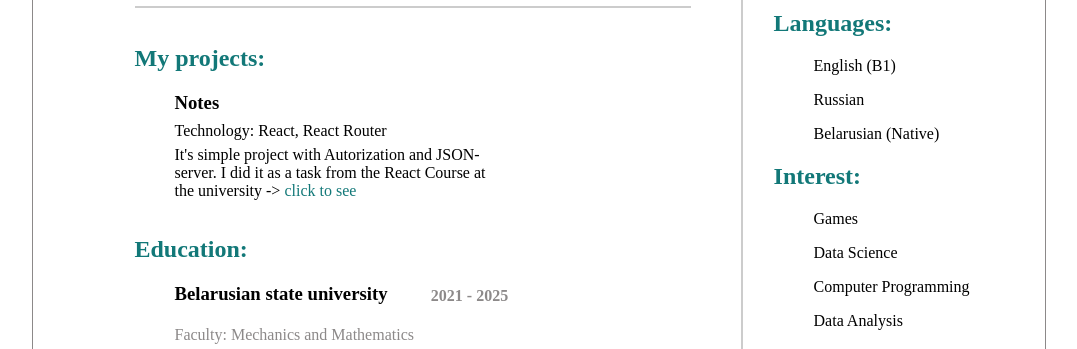
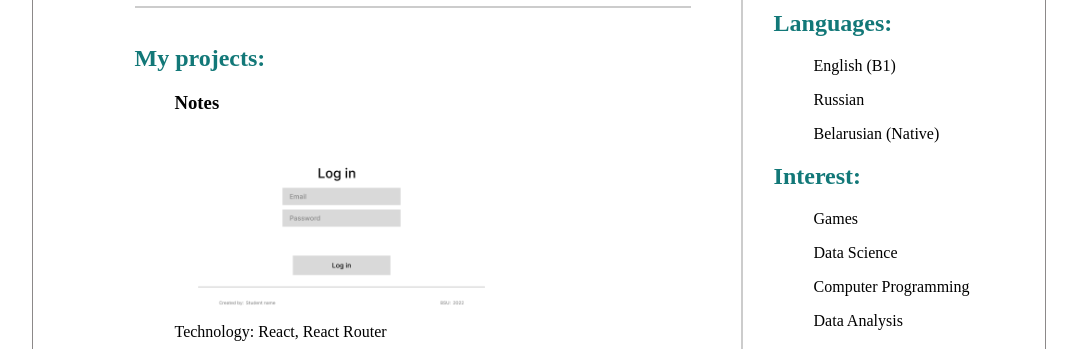
Before and after one commit to BondarevAD/cv, a plain HTML site: page index.html in a window 1280 px wide. Shown: the part 451-800 px from the top of the page, without its empty margins (102-1179 px from the left). Drawn offline with Linux system fonts and the light colour scheme.

Commit message:
change style

```diff
--- a/index.html
+++ b/index.html
@@ -94,6 +94,7 @@
           <h2>My projects:</h2>
           <ol class="project">
             <h3>Notes</h3>
+            <img src="img/screen.png" />
             <p>Technology: React, React Router</p>
             <p>
               It's simple project with Autorization and JSON-server. I did it as
--- a/style.css
+++ b/style.css
@@ -93,6 +93,10 @@ a:hover{
     width: 60%;
 }
 
+.project img {
+    width: 100%;
+}
+
 
 .edu-place{
     width: 60%;
@@ -109,7 +113,7 @@ a:hover{
 }
 
 .project p{
-    margin-top: -3%;
+    margin-top: -1%;
 }
 
 .edu-place .date {
```
Also changed, not shown: img/screen.png (added).
